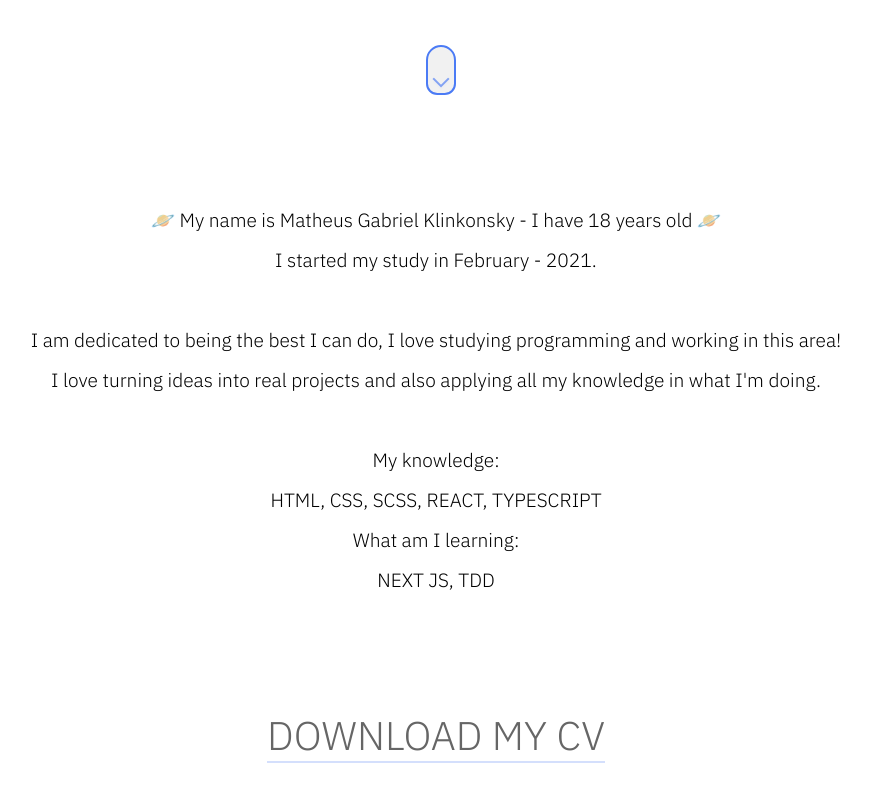
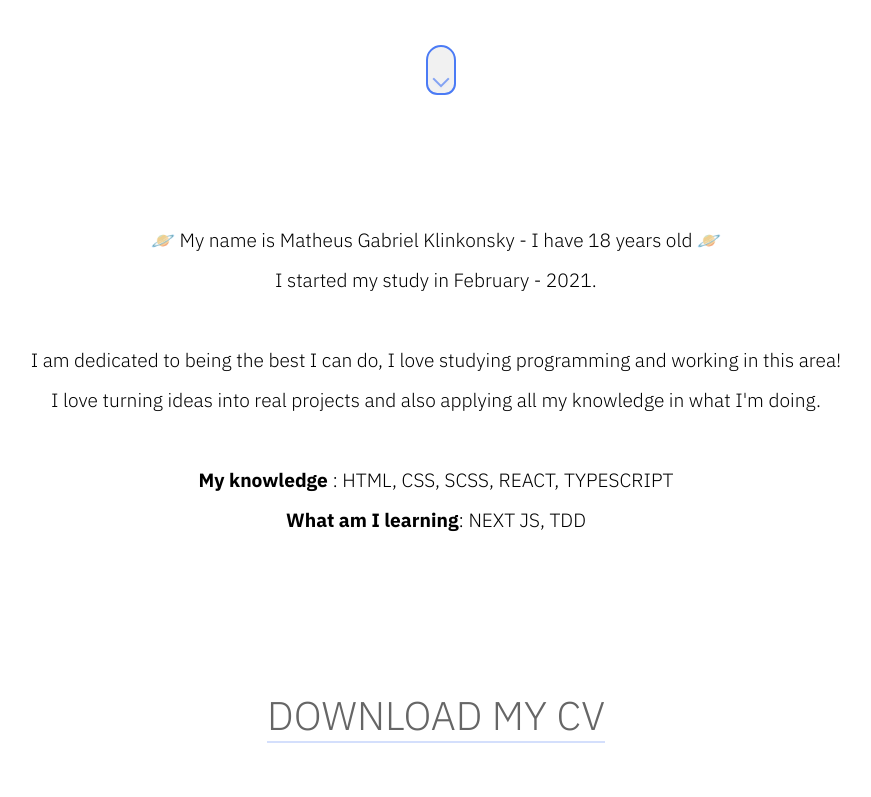
Before and after one commit to klinkonskydev/portfolio-klinkonsky, a React (Create React App) app: page / in a window 1280 px wide. Shown: the part 655-1452 px from the top of the page, without its empty margins (204-1075 px from the left). Built offline with nearby package versions, Linux system fonts and the light colour scheme.

Commit message:
Knowledge Added

```diff
--- a/src/components/About/index.jsx
+++ b/src/components/About/index.jsx
@@ -16,8 +16,9 @@ export function About() {
         knowledge in what I'm doing.
         <br />
         <br />
-        My knowledge: <br /> HTML, CSS, SCSS, REACT, TYPESCRIPT <br /> What am I
-        learning: <br /> NEXT JS, TDD
+        <strong>My knowledge</strong> : HTML, CSS, SCSS, REACT, TYPESCRIPT{" "}
+        <br />
+        <strong> What am I learning</strong>: NEXT JS, TDD
       </p>
 
       <S.CV>
```
